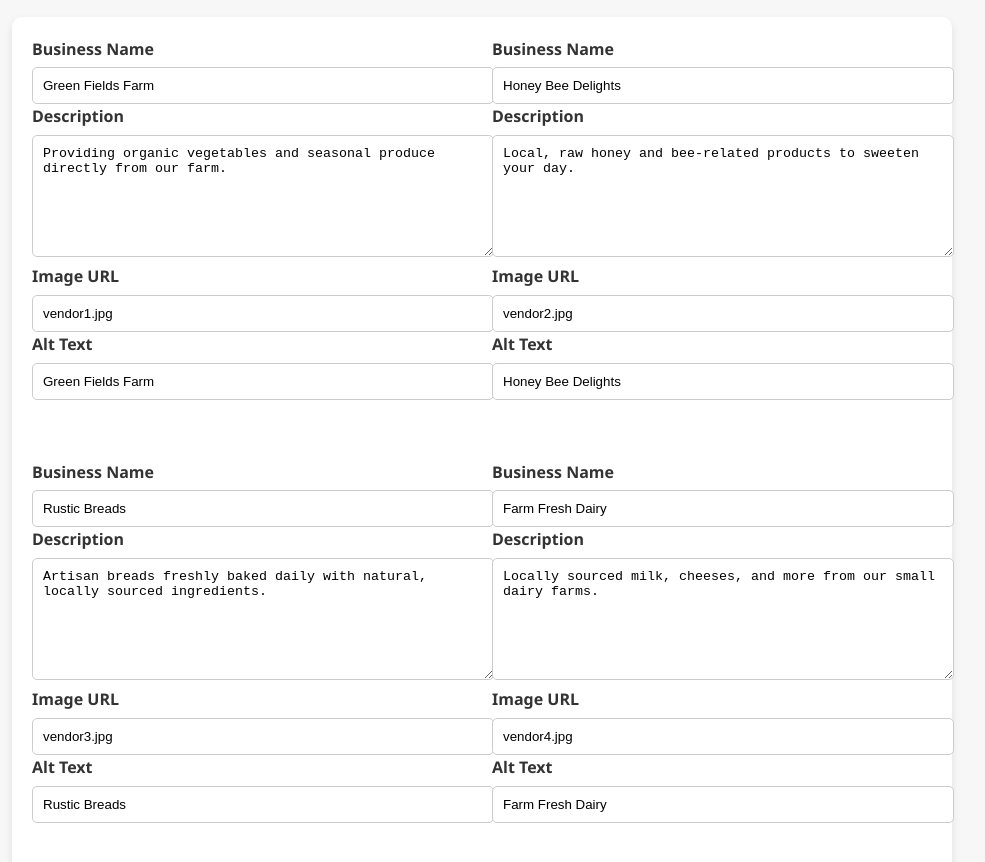
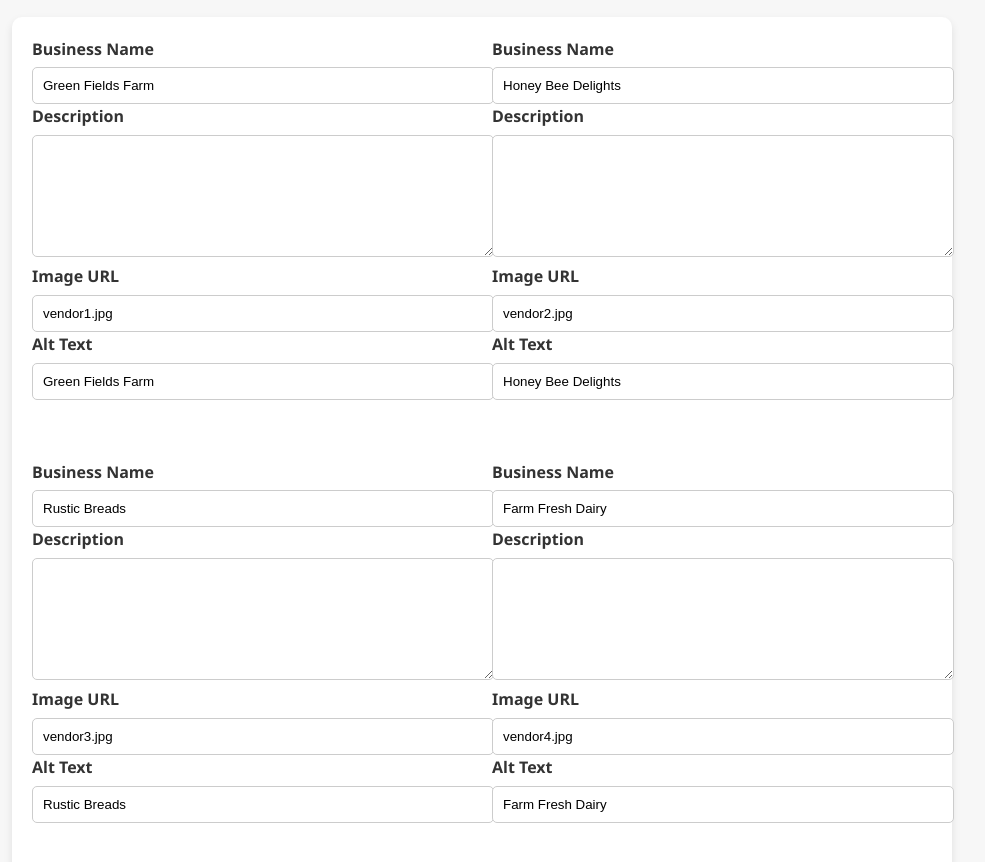
Before and after one commit to JadenRuan/COMPSCI326_Group_Project, a plain HTML site: page frontend/src/vendorMgmt.html in a window 1280 px wide. Shown: the part 280-1142 px from the top of the page, without its empty margins (158-1143 px from the left). Drawn offline with Linux system fonts and the light colour scheme.

Commit message:
vendor management page cleaned up boxes

```diff
--- a/frontend/src/vendorMgmt.html
+++ b/frontend/src/vendorMgmt.html
@@ -95,7 +95,7 @@
         <input type="text" value="Green Fields Farm">
 
         <label>Description</label>
-        <textarea>Providing organic vegetables and seasonal produce directly from our farm.</textarea>
+        <textarea></textarea>
 
         <label>Image URL</label>
         <input type="text" value="vendor1.jpg">
@@ -110,7 +110,7 @@
         <input type="text" value="Honey Bee Delights">
 
         <label>Description</label>
-        <textarea>Local, raw honey and bee-related products to sweeten your day.</textarea>
+        <textarea></textarea>
 
         <label>Image URL</label>
         <input type="text" value="vendor2.jpg">
@@ -125,7 +125,7 @@
         <input type="text" value="Rustic Breads">
 
         <label>Description</label>
-        <textarea>Artisan breads freshly baked daily with natural, locally sourced ingredients.</textarea>
+        <textarea></textarea>
 
         <label>Image URL</label>
         <input type="text" value="vendor3.jpg">
@@ -140,7 +140,7 @@
         <input type="text" value="Farm Fresh Dairy">
 
         <label>Description</label>
-        <textarea>Locally sourced milk, cheeses, and more from our small dairy farms.</textarea>
+        <textarea></textarea>
 
         <label>Image URL</label>
         <input type="text" value="vendor4.jpg">
```
